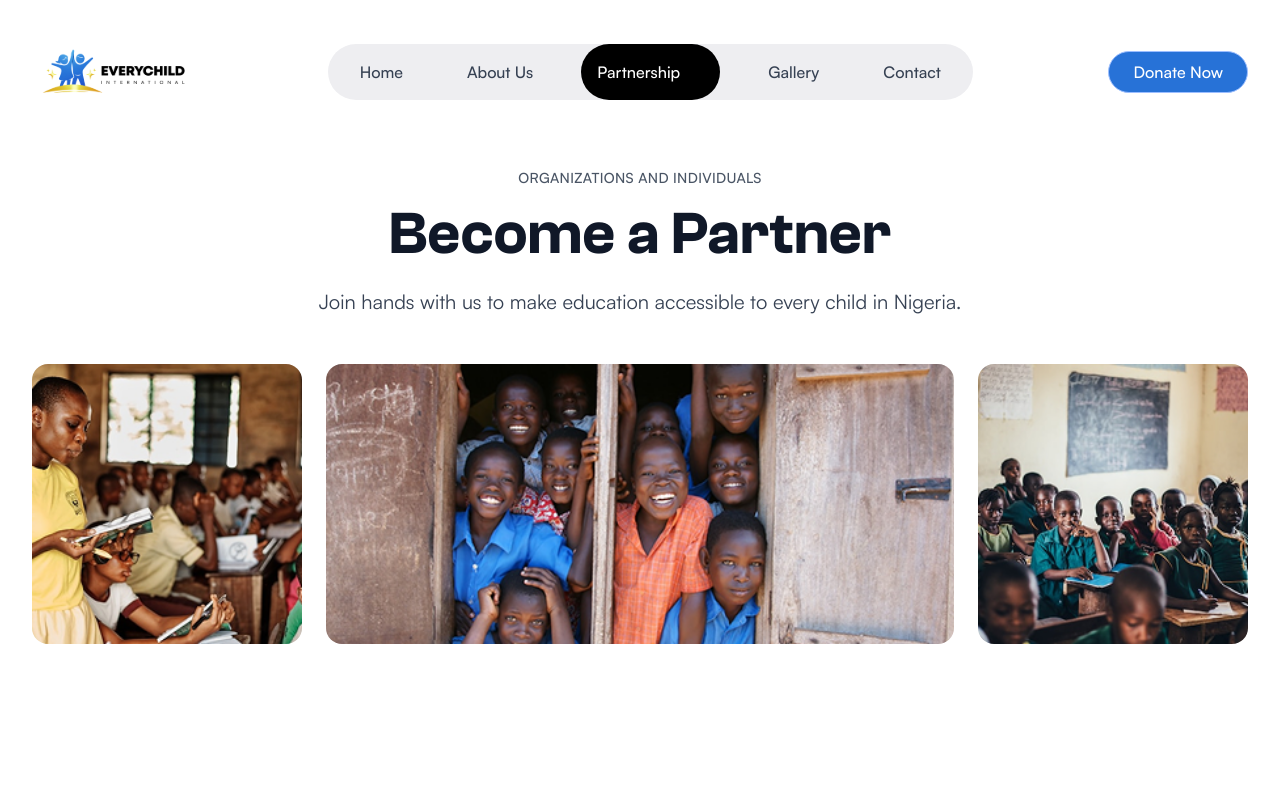
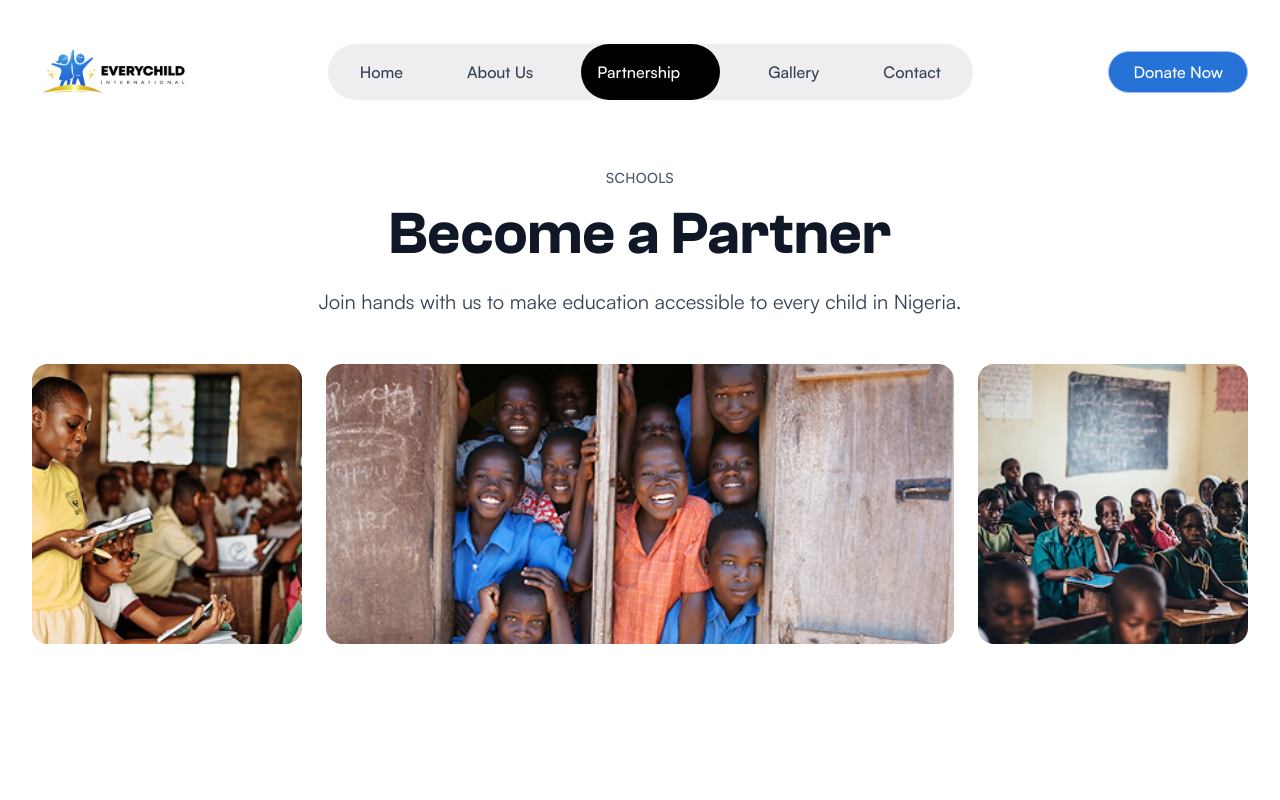
Before and after one commit to jsBrutha/everydaychild-demo, a Next.js app: page /partnership/schools in a window 1280 px wide. Shown: the top 800 px of the page. Built offline with nearby package versions, Linux system fonts and the light colour scheme.

Commit message:
Update PartnershipHeroSection to dynamically display header text based on the current pathname, improving user experience for schools and organizations. Adjust header link styles for consistency across components.

```diff
--- a/src/app/partnership/_components/PartnershipHeroSection.tsx
+++ b/src/app/partnership/_components/PartnershipHeroSection.tsx
@@ -1,13 +1,16 @@
 import Image from "next/image";
+import { usePathname } from "next/navigation";
 
 export default function PartnershipHeroSection() {
+  const pathname = usePathname();
+  const isSchools = pathname.includes("schools");
   return (
     <section className="bg-white px-4 lg:px-8 py-12 lg:py-16">
       <div className="max-w-7xl mx-auto">
         {/* Section Header */}
         <div className="text-center mb-8 lg:mb-12">
           <p className="text-base lg:text-sm font-medium tracking-wide font-display lg:font-sans text-gray-600 mb-4">
-            ORGANIZATIONS AND INDIVIDUALS
+            {isSchools ? "SCHOOLS" : "ORGANIZATIONS AND INDIVIDUALS"}
           </p>
           <h1 className="text-3xl md:text-[49px] lg:text-5xl xl:text-6xl font-semibold  text-gray-900 mb-4 lg:mb-6 font-display">
             Become a Partner
--- a/src/components/Header.tsx
+++ b/src/components/Header.tsx
@@ -83,13 +83,13 @@ export default function Header() {
                 <div className="invisible opacity-0 group-hover:visible group-hover:opacity-100 absolute left-0 mt-2 w-72 bg-[#E6EEFA] rounded-2xl shadow-lg z-50 p-6 transition-all duration-200">
                   <Link
                     href="/partnership/organisation-and-individuals"
-                    className="block w-full border border-black rounded-full px-4 py-3 mb-4 text-center font-medium text-gray-900 bg-transparent hover:bg-black hover:text-white transition-colors duration-200"
+                    className="block w-full px-4 py-3 mb-4 text-center font-medium text-gray-900 bg-transparent hover:bg-black hover:text-white transition-colors duration-200 rounded-full"
                   >
                     For Organizations and Individual
                   </Link>
                   <Link
                     href="/partnership/schools"
-                    className="block w-full px-4 py-3 text-gray-900 text-left font-medium rounded-full hover:bg-gray-200 transition-colors duration-200"
+                    className="block w-full px-4 py-3 text-center font-medium text-gray-900 bg-transparent hover:bg-black hover:text-white transition-colors duration-200 rounded-full"
                   >
                     For School
                   </Link>
@@ -213,14 +213,14 @@ export default function Header() {
                   <div className="ml-4 mt-2 space-y-2">
                     <Link
                       href="/partnership/organisation-and-individuals"
-                      className="block w-full border border-black rounded-full px-4 py-3 text-center font-medium text-gray-900 bg-transparent"
+                      className="block w-full px-4 py-3 text-center font-medium text-gray-900 bg-transparent hover:bg-black hover:text-white transition-colors duration-200 rounded-full"
                       onClick={() => setIsMobileMenuOpen(false)}
                     >
                       For Organizations and Individual
                     </Link>
                     <Link
                       href="/partnership/schools"
-                      className="block text-gray-900 font-medium py-2"
+                      className="block w-full px-4 py-3 text-center font-medium text-gray-900 bg-transparent hover:bg-black hover:text-white transition-colors duration-200 rounded-full"
                       onClick={() => setIsMobileMenuOpen(false)}
                     >
                       For School
```
